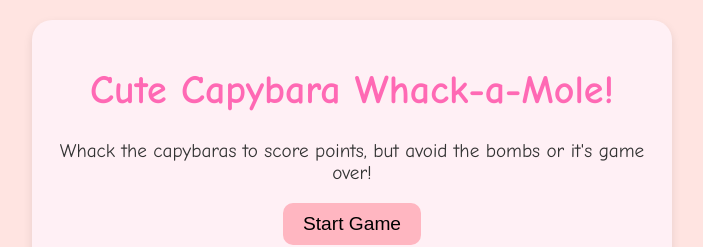
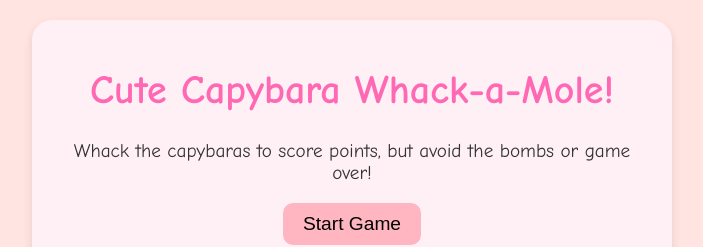
Before and after one commit to J4vieerr/xiplg5_02_-whackacapybara, a plain HTML site: page index.html in a window 1280 px wide. Shown: the top 247 px of the page, without its empty margins (288-991 px from the left). Drawn offline with Linux system fonts and the light colour scheme.

Commit message:
Kamila test github

```diff
--- a/index.html
+++ b/index.html
@@ -10,7 +10,7 @@
     <!-- Home Page Section: This is the starting page with game title, start button, and leaderboard -->
     <div id="home-page" class="page">
         <h1>Cute Capybara Whack-a-Mole!</h1>
-        <p>Whack the capybaras to score points, but avoid the bombs or it's game over!</p>
+        <p>Whack the capybaras to score points, but avoid the bombs or game over!</p>
         <button id="start-button">Start Game</button>
         <h2>Leaderboard</h2>
         <ul id="leaderboard"></ul>
```
